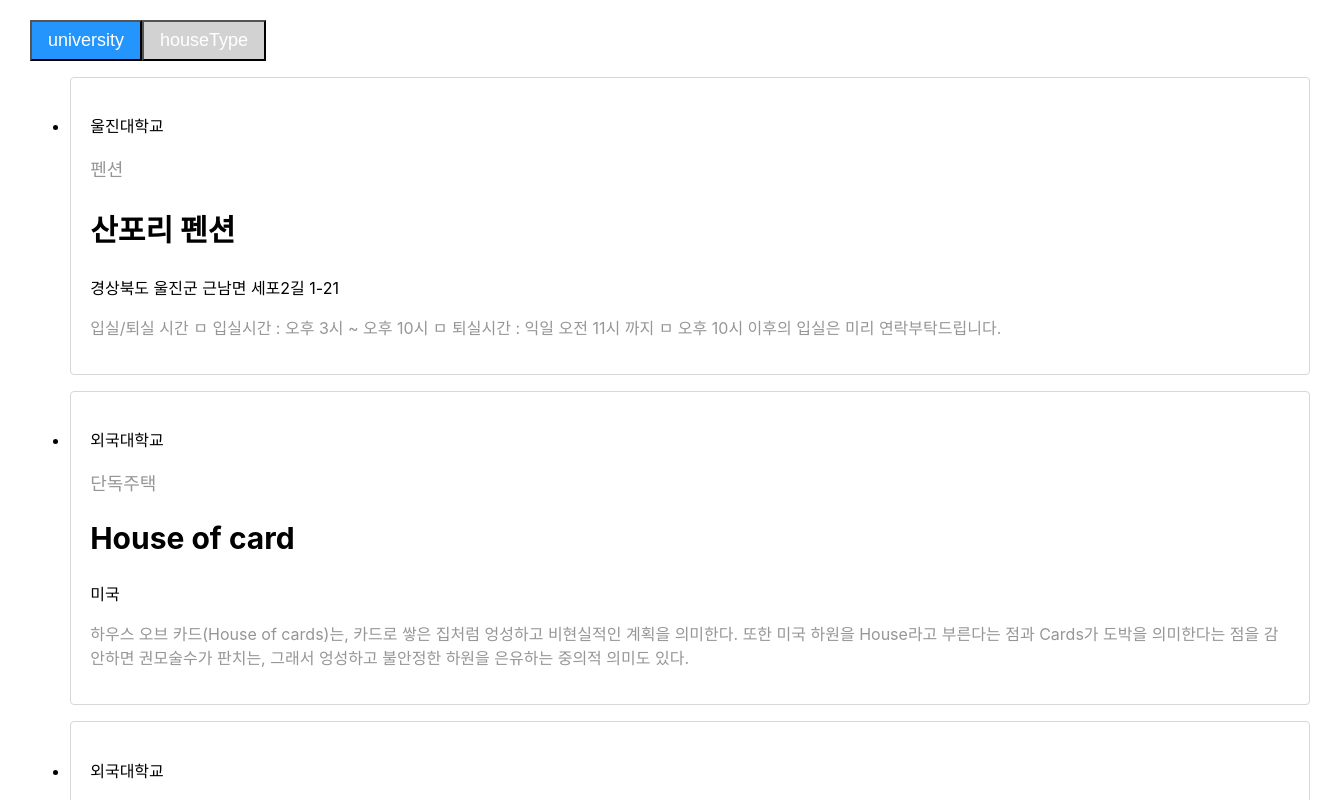
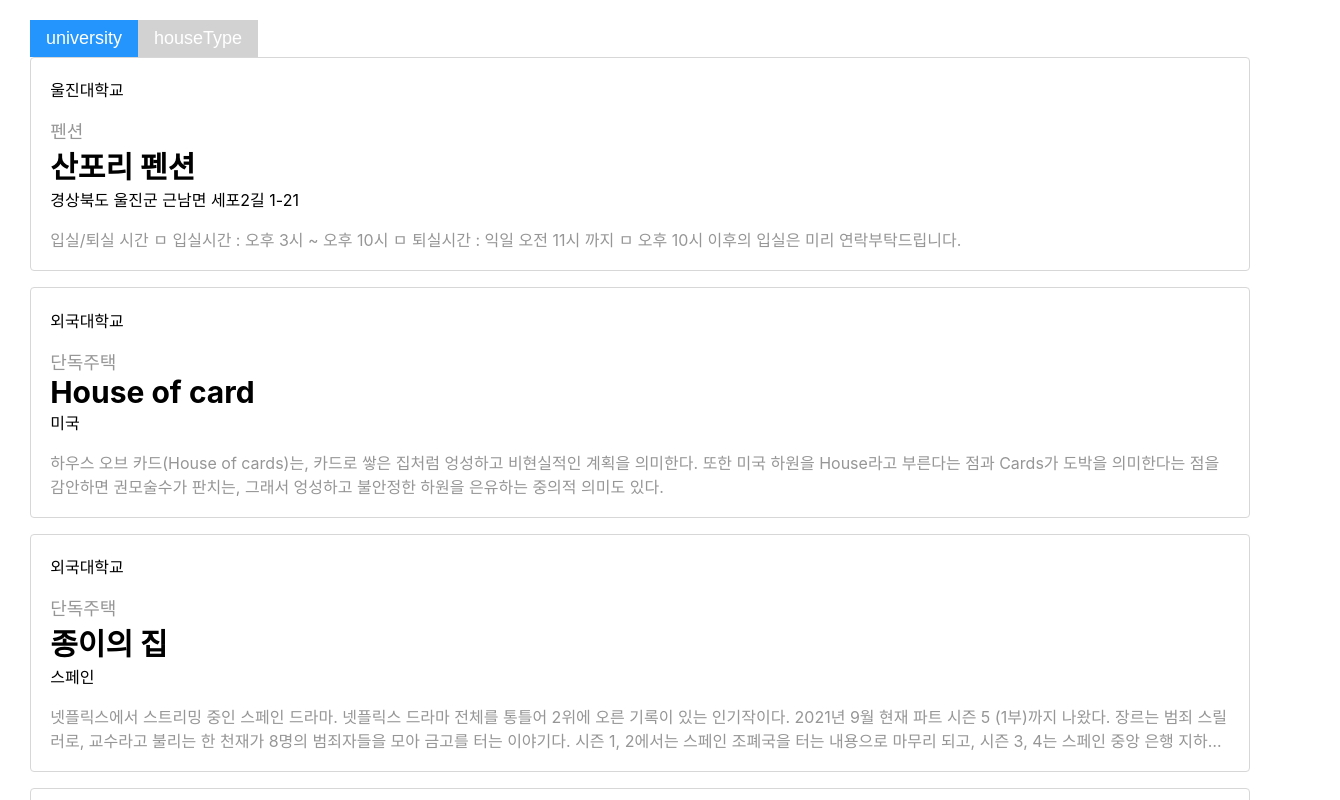
Before and after one commit to Enjoy-Korea/fe-test, a React (Create React App) app: page / in a window 1280 px wide. Shown: the top 800 px of the page, 1340 px wide, since content can reach past the window. Built offline with nearby package versions, Linux system fonts and the light colour scheme.

Commit message:
style: reset.css 추가

```diff
--- a/src/index.css
+++ b/src/index.css
@@ -1,3 +1,5 @@
+@import './styles/reset.css';
+
 body {
   margin: 0;
   font-family: -apple-system, BlinkMacSystemFont, 'Segoe UI', 'Roboto', 'Oxygen',
--- /dev/null
+++ b/src/styles/reset.css
@@ -0,0 +1,14 @@
+* {
+  margin: 0;
+  padding: 0;
+  box-sizing: border-box;
+}
+
+ul,
+li {
+  list-style: none;
+}
+
+button {
+  border: none;
+}
```
